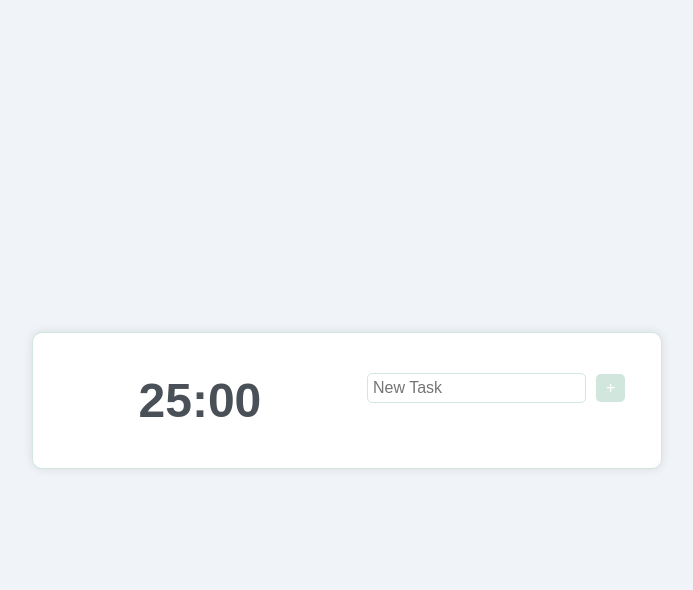
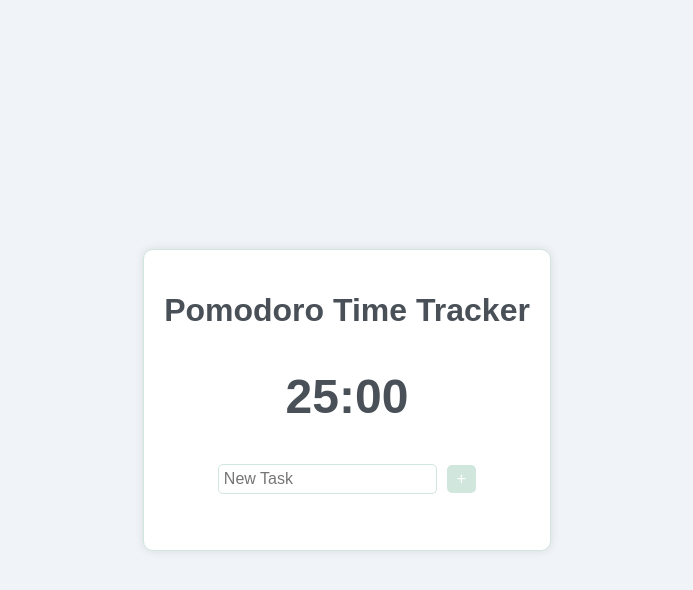
Before and after one commit to Harir13/PomTimerTask, a Flask app: page / in a window 1280 px wide. Shown: the top 590 px of the page, without its empty margins (293-986 px from the left). Run offline with Flask 3, Linux system fonts and the light colour scheme.

Commit message:
new code

```diff
--- a/myvenv/static/css/styles.css
+++ b/myvenv/static/css/styles.css
@@ -10,20 +10,27 @@ body {
 
 .container {
     display: flex;
-    flex-direction: row;
+    flex-direction: column;
     border: 1px solid #d1e7dd; /* Light pastel green */
     padding: 20px;
     background: #ffffff; /* White */
     border-radius: 10px;
     box-shadow: 0 0 10px rgba(0, 0, 0, 0.1);
     max-width: 90%;
-    flex-wrap: wrap;
+    align-items: center;
+}
+
+.title {
+    font-size: 32px;
+    color: #495057; /* Dark pastel grey */
+    margin-bottom: 20px;
 }
 
 .timer, .tasks {
     margin: 20px;
     flex: 1;
     min-width: 250px;
+    text-align: center;
 }
 
 .timer h1 {
@@ -49,6 +56,8 @@ body {
 .tasks form {
     display: flex;
     align-items: center;
+    justify-content: center;
+    flex-wrap: wrap;
 }
 
 .tasks input {
--- a/myvenv/templates/index.html
+++ b/myvenv/templates/index.html
@@ -3,11 +3,12 @@
 <head>
     <meta charset="UTF-8">
     <meta name="viewport" content="width=device-width, initial-scale=1.0">
-    <title>Pomodoro Timer</title>
+    <title>Pomodoro Time Tracker</title>
     <link rel="stylesheet" href="{{ url_for('static', filename='css/styles.css') }}">
 </head>
 <body>
     <div class="container">
+        <h1 class="title">Pomodoro Time Tracker</h1>
         <div class="timer">
             <h1 id="timer">25:00</h1>
         </div>
```
